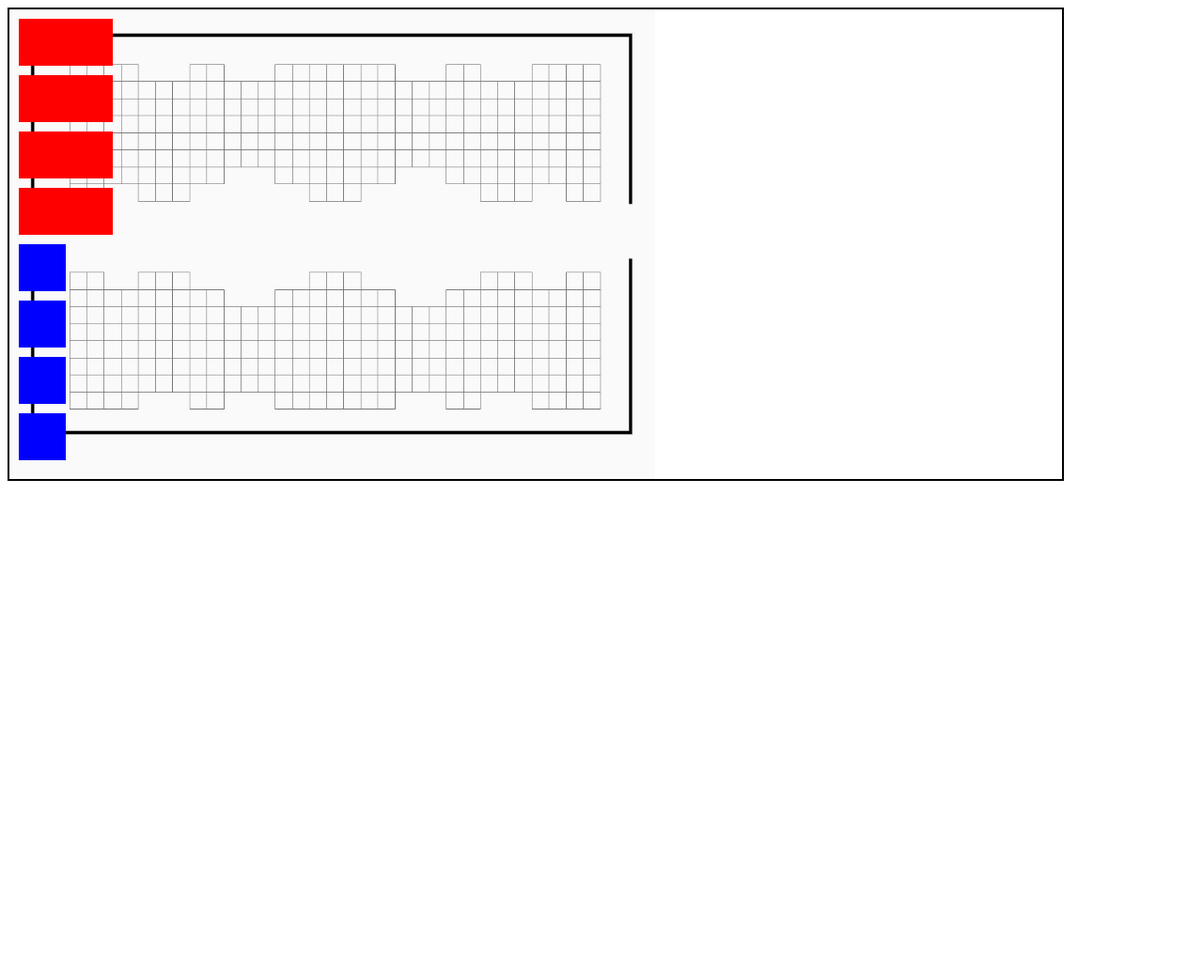
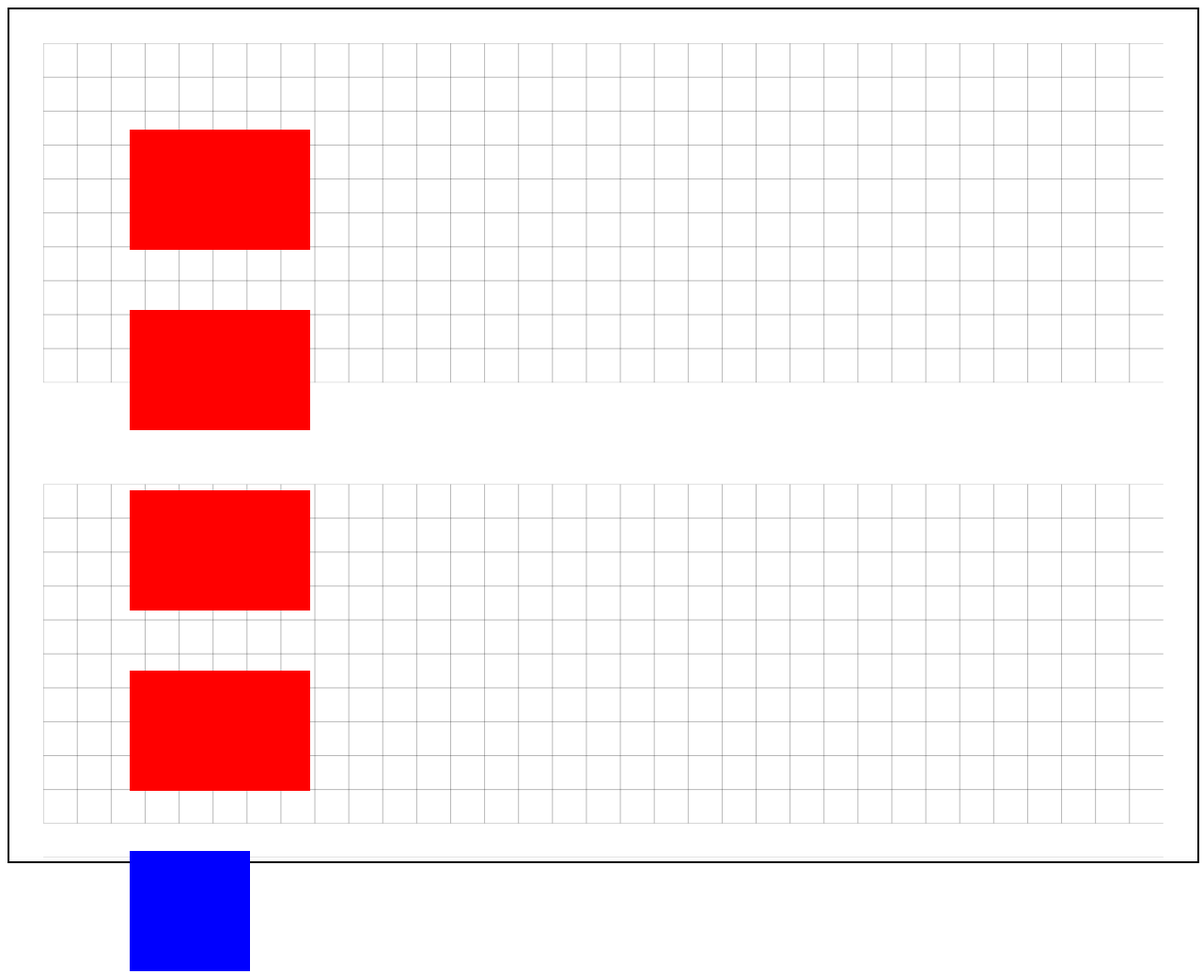
Before and after one commit to NiljoFlux/TamaraTest, a plain HTML site: page index.html in a window 1280 px wide. Shown: the top 1037 px of the page at 94% size. Before the commit the page ends 800 px from the top, so only its background shows below. Drawn offline with Linux system fonts and the light colour scheme.

Commit message:
Add files via upload

```diff
--- a/index.html
+++ b/index.html
@@ -3,48 +3,132 @@
 <head>
     <meta charset="UTF-8">
     <meta name="viewport" content="width=device-width, initial-scale=1.0">
-    <title>Drag and Drop Beispiel mit Grundraster</title>
+    <title>Drag and Drop Beispiel mit vollständigem SVG-Raster</title>
     <style>
         #container {
             width: 100%;
-            max-width: 1120px;
             height: auto;
-            aspect-ratio: 1120 / 500; /* Bildverhältnis beibehalten */
             border: 2px solid #000;
             position: relative;
-            background-image: url('grundraster.jpg');
-            background-size: contain;
-            background-repeat: no-repeat;
+        }
+        svg {
+            width: 100%;
+            height: auto;
         }
         .draggable {
-            width: 50px;
-            height: 50px;
             position: absolute;
             cursor: move;
             touch-action: none; /* Verhindert das Standardverhalten bei Touch */
         }
         .rectangle {
             background-color: red;
-            height: 50px; /* Höhe eines Rechtecks */
-            width: 100px; /* Breite eines Rechtecks */
+            height: 128px; /* Höhe eines Rechtecks (2 Raster) */
+            width: 192px; /* Breite eines Rechtecks (3 Raster) */
         }
         .square {
             background-color: blue;
-            height: 50px; /* Höhe eines Quadrats */
-            width: 50px; /* Breite eines Quadrats */
+            height: 128px; /* Höhe eines Quadrats (2 Raster) */
+            width: 128px; /* Breite eines Quadrats (2 Raster) */
+        }
+        @media (max-width: 600px) {
+            .rectangle {
+                height: 64px; /* Höhe eines Rechtecks (2 Raster) */
+                width: 96px; /* Breite eines Rechtecks (3 Raster) */
+            }
+            .square {
+                height: 64px; /* Höhe eines Quadrats (2 Raster) */
+                width: 64px; /* Breite eines Quadrats (2 Raster) */
+            }
         }
     </style>
 </head>
 <body>
     <div id="container">
-        <div class="draggable rectangle" style="top: 10px; left: 10px;"></div>
-        <div class="draggable rectangle" style="top: 70px; left: 10px;"></div>
-        <div class="draggable rectangle" style="top: 130px; left: 10px;"></div>
-        <div class="draggable rectangle" style="top: 190px; left: 10px;"></div>
-        <div class="draggable square" style="top: 250px; left: 10px;"></div>
-        <div class="draggable square" style="top: 310px; left: 10px;"></div>
-        <div class="draggable square" style="top: 370px; left: 10px;"></div>
-        <div class="draggable square" style="top: 430px; left: 10px;"></div>
+        <svg viewBox="0 0 2240 1600" xmlns="http://www.w3.org/2000/svg">
+            <!-- Außenrahmen -->
+            <rect x="0" y="0" width="2240" height="1600" fill="none" stroke="black" stroke-width="2"/>
+            <!-- Rasterlinien -->
+            <g stroke="black" stroke-width="0.5">
+                <!-- Horizontal lines -->
+                <line x1="64" y1="64" x2="2176" y2="64"/>
+                <line x1="64" y1="128" x2="2176" y2="128"/>
+                <line x1="64" y1="192" x2="2176" y2="192"/>
+                <line x1="64" y1="256" x2="2176" y2="256"/>
+                <line x1="64" y1="320" x2="2176" y2="320"/>
+                <line x1="64" y1="384" x2="2176" y2="384"/>
+                <line x1="64" y1="448" x2="2176" y2="448"/>
+                <line x1="64" y1="512" x2="2176" y2="512"/>
+                <line x1="64" y1="576" x2="2176" y2="576"/>
+                <line x1="64" y1="640" x2="2176" y2="640"/>
+                <line x1="64" y1="704" x2="2176" y2="704"/>
+                <line x1="64" y1="768" x2="2176" y2="768"/>
+                <line x1="64" y1="832" x2="2176" y2="832"/>
+                <line x1="64" y1="896" x2="2176" y2="896"/>
+                <line x1="64" y1="960" x2="2176" y2="960"/>
+                <line x1="64" y1="1024" x2="2176" y2="1024"/>
+                <line x1="64" y1="1088" x2="2176" y2="1088"/>
+                <line x1="64" y1="1152" x2="2176" y2="1152"/>
+                <line x1="64" y1="1216" x2="2176" y2="1216"/>
+                <line x1="64" y1="1280" x2="2176" y2="1280"/>
+                <line x1="64" y1="1344" x2="2176" y2="1344"/>
+                <line x1="64" y1="1408" x2="2176" y2="1408"/>
+                <line x1="64" y1="1472" x2="2176" y2="1472"/>
+                <line x1="64" y1="1536" x2="2176" y2="1536"/>
+                <!-- Vertikale Linien -->
+                <line x1="64" y1="64" x2="64" y2="1536"/>
+                <line x1="128" y1="64" x2="128" y2="1536"/>
+                <line x1="192" y1="64" x2="192" y2="1536"/>
+                <line x1="256" y1="64" x2="256" y2="1536"/>
+                <line x1="320" y1="64" x2="320" y2="1536"/>
+                <line x1="384" y1="64" x2="384" y2="1536"/>
+                <line x1="448" y1="64" x2="448" y2="1536"/>
+                <line x1="512" y1="64" x2="512" y2="1536"/>
+                <line x1="576" y1="64" x2="576" y2="1536"/>
+                <line x1="640" y1="64" x2="640" y2="1536"/>
+                <line x1="704" y1="64" x2="704" y2="1536"/>
+                <line x1="768" y1="64" x2="768" y2="1536"/>
+                <line x1="832" y1="64" x2="832" y2="1536"/>
+                <line x1="896" y1="64" x2="896" y2="1536"/>
+                <line x1="960" y1="64" x2="960" y2="1536"/>
+                <line x1="1024" y1="64" x2="1024" y2="1536"/>
+                <line x1="1088" y1="64" x2="1088" y2="1536"/>
+                <line x1="1152" y1="64" x2="1152" y2="1536"/>
+                <line x1="1216" y1="64" x2="1216" y2="1536"/>
+                <line x1="1280" y1="64" x2="1280" y2="1536"/>
+                <line x1="1344" y1="64" x2="1344" y2="1536"/>
+                <line x1="1408" y1="64" x2="1408" y2="1536"/>
+                <line x1="1472" y1="64" x2="1472" y2="1536"/>
+                <line x1="1536" y1="64" x2="1536" y2="1536"/>
+                <line x1="1600" y1="64" x2="1600" y2="1536"/>
+                <line x1="1664" y1="64" x2="1664" y2="1536"/>
+                <line x1="1728" y1="64" x2="1728" y2="1536"/>
+                <line x1="1792" y1="64" x2="1792" y2="1536"/>
+                <line x1="1856" y1="64" x2="1856" y2="1536"/>
+                <line x1="1920" y1="64" x2="1920" y2="1536"/>
+                <line x1="1984" y1="64" x2="1984" y2="1536"/>
+                <line x1="2048" y1="64" x2="2048" y2="1536"/>
+                <line x1="2112" y1="64" x2="2112" y2="1536"/>
+            </g>
+            <!-- Freie Bereiche um den Rand und in der Mitte -->
+            <g fill="white" stroke="none">
+                <!-- Rand -->
+                <rect x="0" y="0" width="64" height="1600"/>
+                <rect x="2176" y="0" width="64" height="1600"/>
+                <rect x="0" y="0" width="2240" height="64"/>
+                <rect x="0" y="1536" width="2240" height="64"/>
+                <!-- Mittlerer Bereich (horizontal) -->
+                <rect x="0" y="704" width="2240" height="192"/>
+            </g>
+        </svg>
+
+        <div class="draggable rectangle" style="top: 128px; left: 128px;"></div>
+        <div class="draggable rectangle" style="top: 320px; left: 128px;"></div>
+        <div class="draggable rectangle" style="top: 512px; left: 128px;"></div>
+        <div class="draggable rectangle" style="top: 704px; left: 128px;"></div>
+        <div class="draggable square" style="top: 896px; left: 128px;"></div>
+        <div class="draggable square" style="top: 1088px; left: 128px;"></div>
+        <div class="draggable square" style="top: 1280px; left: 128px;"></div>
+        <div class="draggable square" style="top: 1472px; left: 128px;"></div>
     </div>
 
     <script>
```
